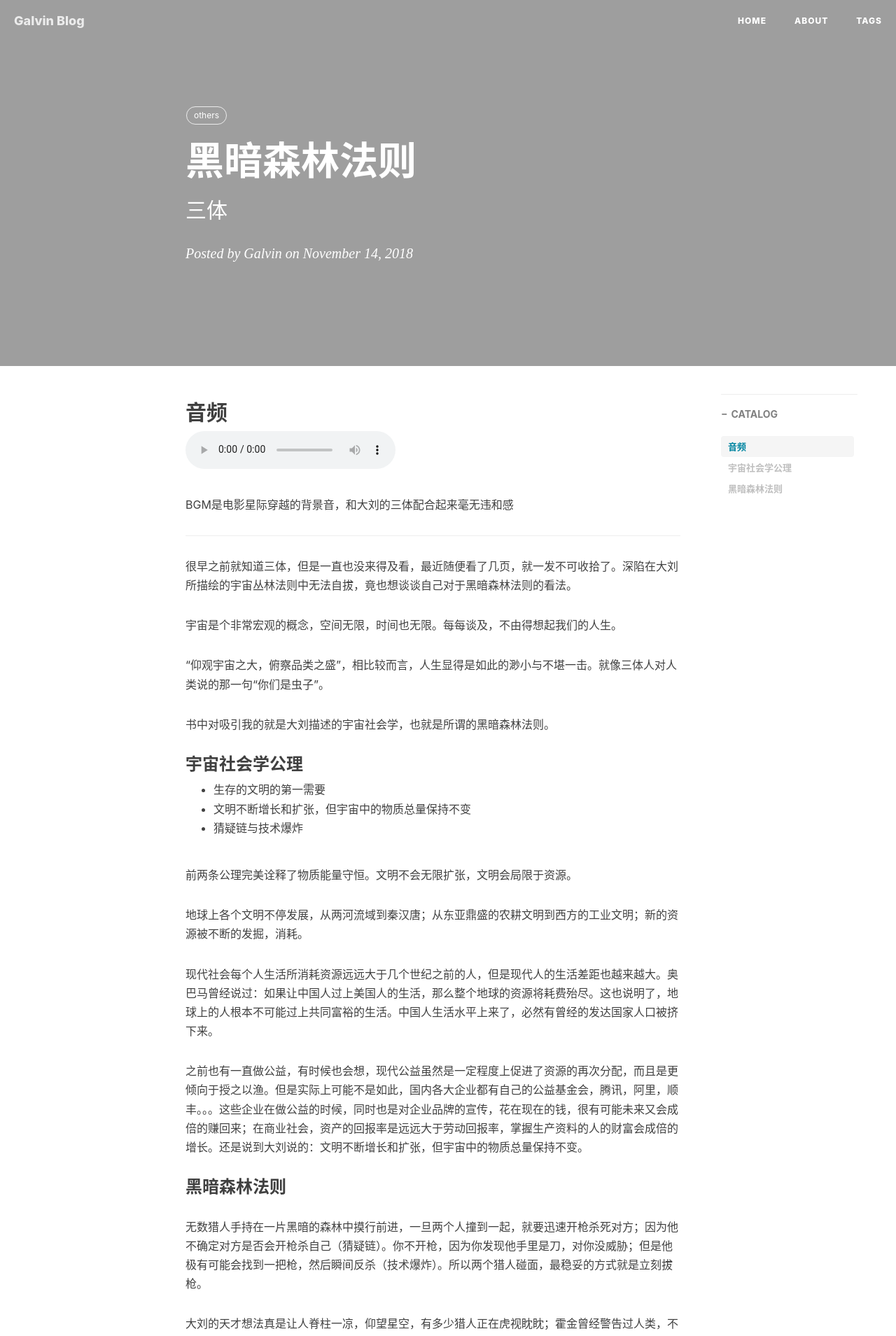
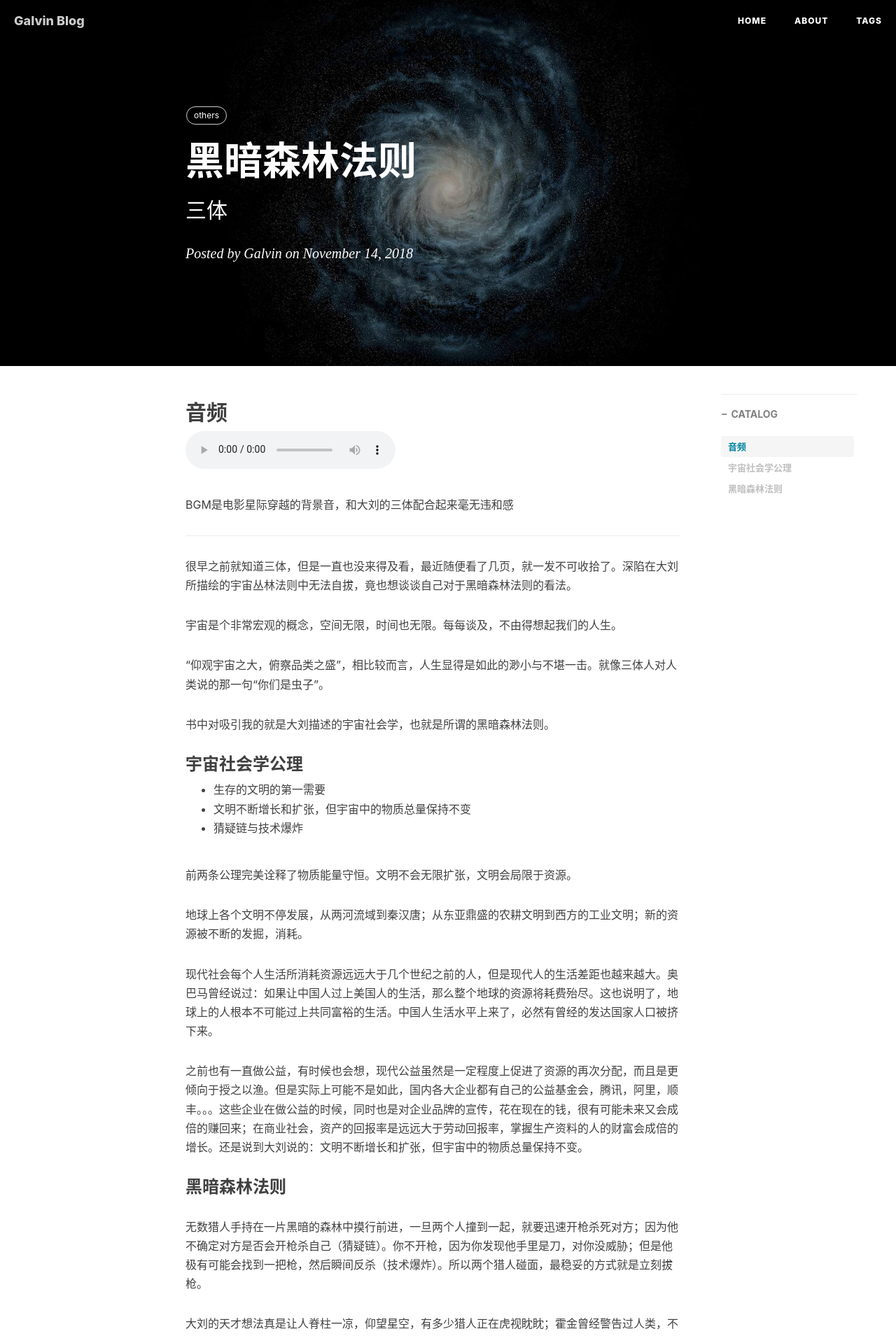
Before and after one commit to Galvin-wjw/Galvin-wjw.github.io, a Jekyll site: the page built from _posts/2018-11-14-黑暗森林法则.md, in a window 1280 px wide. Shown: the top 1909 px of the page at 70% size. Built offline with Jekyll 4.4.1, drawn with Linux system fonts in a browser that asks for light colours; nearby versions of some CDN libraries; comment, search, counter and statistics services are not loaded; some of the changed text lies outside the part shown.

Commit message:
Update 2018-11-14-黑暗森林法则.md

````diff
--- a/_posts/2018-11-14-黑暗森林法则.md
+++ b/_posts/2018-11-14-黑暗森林法则.md
@@ -4,7 +4,7 @@
 subtitle:   三体
 date:       2018-11-14
 author:     Galvin
-header-img: img/post-bg-universe.jpgloop="loop" autoplay="autoplay"
+header-img: img/post-bg-universe.jpg
 catalog: true
 tags:
     - others
@@ -51,11 +51,14 @@
 忙过这阵子再看第三部《死神永生》
 最后分享一个我喜欢的故事作为结尾:
 
-```
 Bob和Alice是两名宇航员，也是一对情侣。
+
 他俩接近了一个黑洞，Alice的助推器失控了，她被吸入了黑洞的引力势井。
+
 Alice飞向黑洞的边缘（视界），越接近视界，时间流逝得越慢。
+
 Bob看到，Alice的动作越来越慢，她向Bob回头微笑，那笑容慢慢凝固，最后完全定格，像一张照片。
+
 而Alice面临的却是另一番景象。在引力的作用下，她感觉自己飞向黑洞的速度越来越快，最终被巨大的潮汐力（引力差）撕裂成基本粒子，消失在最深的黑暗中。
+
 这就是生死悖论。Alice死了，可在Bob眼中，她永远活着。
-```
````
